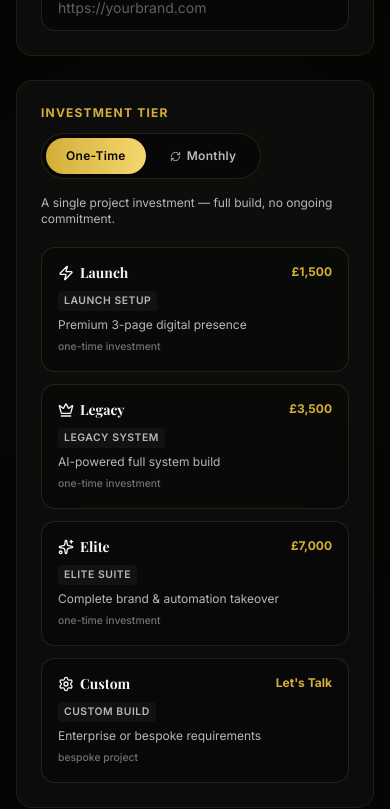
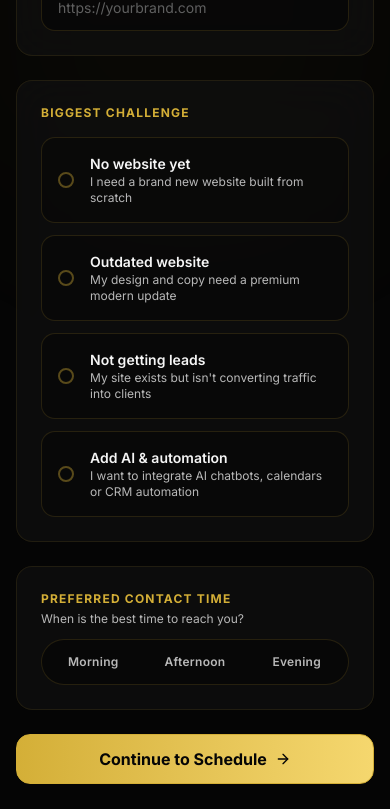
Before and after one commit to echelonsystemsgd-deep/v0-gs-legacy-wealth-app, a Next.js app: page /book in a window 390 px wide. Shown: the part 1300-2109 px from the top of the page. Built offline with nearby package versions, Linux system fonts and the light colour scheme; a web font is replaced by a local one.

Commit message:
feat: add contact page and implement booking flow component

```diff
--- a/app/contact/page.tsx
+++ b/app/contact/page.tsx
@@ -7,14 +7,6 @@ import { Navbar } from '@/components/navbar'
 import { Footer } from '@/components/footer'
 import { Mail, Phone, MapPin, Send, Loader2, Sparkles, CheckCircle2 } from 'lucide-react'
 
-const SERVICES = [
-  'Premium Business Website',
-  'AI Chatbot & Automation',
-  'Lead Generation System',
-  'Branding & Digital Presence',
-  'Website Redesign & Optimization'
-]
-
 export default function ContactPage() {
   const router = useRouter()
   const supabase = createClient()
@@ -22,10 +14,9 @@ export default function ContactPage() {
     name: '',
     business_name: '',
     email: '',
-    phone: '',
     website: '',
-    service_interested: 'Premium Business Website',
-    notes: ''
+    biggest_challenge: '',
+    preferred_contact_time: ''
   })
   const [loading, setLoading] = useState(false)
   const [success, setSuccess] = useState(false)
@@ -33,6 +24,14 @@ export default function ContactPage() {
 
   const handleSubmit = async (e: React.FormEvent) => {
     e.preventDefault()
+    if (!form.biggest_challenge) {
+      setErrorMsg('Please select your biggest challenge.')
+      return
+    }
+    if (!form.preferred_contact_time) {
+      setErrorMsg('Please select a preferred contact time.')
+      return
+    }
     setLoading(true)
     setErrorMsg(null)
 
@@ -40,10 +39,8 @@ export default function ContactPage() {
       name: form.name,
       business_name: form.business_name,
       email: form.email,
-      phone: form.phone || null,
       website: form.website || null,
-      service_interested: form.service_interested,
-      notes: form.notes || null,
+      notes: `Challenge: ${form.biggest_challenge} | Preferred time: ${form.preferred_contact_time}`,
       source: 'contact',
       status: 'New'
     })
@@ -149,7 +146,6 @@ export default function ContactPage() {
                   </div>
                 </div>
 
-                <div className="grid md:grid-cols-2 gap-4">
                 <div className="space-y-1.5">
                   <label className="text-xxs font-bold uppercase tracking-widest text-muted-foreground">Work Email *</label>
                   <input
@@ -159,17 +155,6 @@ export default function ContactPage() {
                     onChange={(e) => setForm((p) => ({ ...p, email: e.target.value }))}
                     className="w-full bg-background/60 border border-gold/15 hover:border-gold/25 rounded-xl px-4 py-2.5 text-sm text-foreground outline-none focus:ring-2 focus:ring-gold/20 transition-all"
                   />
-                  </div>
-
-                  <div className="space-y-1.5">
-                    <label className="text-xxs font-bold uppercase tracking-widest text-muted-foreground">Phone Number</label>
-                    <input
-                      type="tel"
-                      value={form.phone}
-                      onChange={(e) => setForm((p) => ({ ...p, phone: e.target.value }))}
-                      className="w-full bg-background/60 border border-gold/15 hover:border-gold/25 rounded-xl px-4 py-2.5 text-sm text-foreground outline-none focus:ring-2 focus:ring-gold/20 transition-all"
-                    />
-                  </div>
                 </div>
 
                 <div className="grid md:grid-cols-2 gap-4">
@@ -185,26 +170,43 @@ export default function ContactPage() {
                   </div>
 
                   <div className="space-y-1.5">
-                    <label className="text-xxs font-bold uppercase tracking-widest text-muted-foreground">Service Required</label>
+                    <label className="text-xxs font-bold uppercase tracking-widest text-muted-foreground">Biggest Challenge *</label>
                     <select
-                      value={form.service_interested}
-                      onChange={(e) => setForm((p) => ({ ...p, service_interested: e.target.value }))}
+                      required
+                      value={form.biggest_challenge}
+                      onChange={(e) => setForm((p) => ({ ...p, biggest_challenge: e.target.value }))}
                       className="w-full bg-background/60 border border-gold/15 hover:border-gold/25 rounded-xl px-4 py-2.5 text-sm text-foreground outline-none focus:ring-2 focus:ring-gold/20 transition-all"
                     >
-                      {SERVICES.map((s) => <option key={s} value={s}>{s}</option>)}
+                      <option value="" disabled>Select your biggest challenge</option>
+                      <option value="No website yet">No website yet</option>
+                      <option value="Outdated website">Outdated website</option>
+                      <option value="Not getting leads">Not getting leads</option>
+                      <option value="Want to modernise / add AI features">Want to modernise / add AI features</option>
                     </select>
                   </div>
                 </div>
 
-                <div className="space-y-1.5">
-                  <label className="text-xxs font-bold uppercase tracking-widest text-muted-foreground">Project Details & Objectives</label>
-                  <textarea
-                    rows={4}
-                    placeholder="Tell us about your brand's goals, timeline, and dynamic requirements..."
-                    value={form.notes}
-                    onChange={(e) => setForm((p) => ({ ...p, notes: e.target.value }))}
-                    className="w-full bg-background/60 border border-gold/15 hover:border-gold/25 rounded-xl px-4 py-2.5 text-sm text-foreground outline-none focus:ring-2 focus:ring-gold/20 transition-all resize-none"
-                  />
+                <div className="space-y-2">
+                  <label className="text-xxs font-bold uppercase tracking-widest text-muted-foreground">Preferred Contact Time *</label>
+                  <div className="inline-flex w-full items-center bg-background/60 border border-gold/15 rounded-xl p-1 gap-1">
+                    {(['Morning', 'Afternoon', 'Evening'] as const).map((time) => {
+                      const selected = form.preferred_contact_time === time
+                      return (
+                        <button
+                          key={time}
+                          type="button"
+                          onClick={() => setForm((p) => ({ ...p, preferred_contact_time: time }))}
+                          className={`flex-1 text-center py-2.5 rounded-lg text-xs font-semibold tracking-wide transition-all duration-300 focus:outline-none focus:ring-2 focus:ring-gold/20 active:scale-95 touch-manipulation ${
+                            selected
+                              ? 'bg-gradient-to-r from-gold to-gold-light text-background shadow-sm font-bold'
+                              : 'text-muted-foreground hover:text-foreground'
+                          }`}
+                        >
+                          {time}
+                        </button>
+                      )
+                    })}
+                  </div>
                 </div>
 
                 <div className="pt-2">
@@ -216,6 +218,9 @@ export default function ContactPage() {
                     {loading ? <Loader2 size={16} className="animate-spin" /> : <Send size={16} />}
                     Submit Application
                   </button>
+                  <p className="text-center text-xs text-muted-foreground mt-3">
+                    No commitment. We&apos;ll review your business and give you honest feedback in 20 minutes — completely free.
+                  </p>
                 </div>
               </form>
             )}
--- a/components/booking-flow.tsx
+++ b/components/booking-flow.tsx
@@ -2,7 +2,6 @@
 
 import { useState, useEffect, useRef, Suspense } from "react"
 import { motion, AnimatePresence } from "framer-motion"
-import { useSearchParams } from "next/navigation"
 import Script from "next/script"
 import { Button } from "@/components/ui/button"
 import {
@@ -14,125 +13,44 @@ import {
   CheckCircle2,
   ChevronRight,
   Loader2,
-  Sparkles,
-  Crown,
-  Zap,
-  Settings,
-  RefreshCw,
+  Clock,
 } from "lucide-react"
 
 // -------------------------------------------------------------------
 // Types
 // -------------------------------------------------------------------
-type Tier = "Launch" | "Legacy" | "Elite" | "Custom"
-type BillingType = "one-time" | "monthly"
-type Obstacle = "Design Upgrade" | "Automation Systems" | "Full Brand Takeover" | "Other"
+type Challenge = "No website yet" | "Outdated website" | "Not getting leads" | "Want to modernise / add AI features"
+type ContactTime = "Morning" | "Afternoon" | "Evening"
 
 interface FormData {
   fullName: string
   email: string
   websiteUrl: string
   companyName: string
-  selectedTier: Tier | ""
-  billingType: BillingType
-  topObstacle: Obstacle | ""
+  biggestChallenge: Challenge | ""
+  preferredContactTime: ContactTime | ""
 }
 
-// -------------------------------------------------------------------
-// Tier option config — prices differ by billing type
-// -------------------------------------------------------------------
-const tierMeta: Record<
-  Tier,
+const challengeOptions: { value: Challenge; label: string; description: string }[] = [
   {
-    icon: React.ReactNode
-    oneTime: { price: string; interval: string; planName: string; description: string }
-    monthly: { price: string; interval: string; planName: string; description: string }
-  }
-> = {
-  Launch: {
-    icon: <Zap size={16} />,
-    oneTime: {
-      price: "£1,500",
-      interval: "one-time investment",
-      planName: "Launch Setup",
-      description: "Premium 3-page digital presence",
-    },
-    monthly: {
-      price: "£499",
-      interval: "billed monthly",
-      planName: "Ascent Retainer",
-      description: "Hosting, weekly audits & priority dev hours",
-    },
-  },
-  Legacy: {
-    icon: <Crown size={16} />,
-    oneTime: {
-      price: "£3,500",
-      interval: "one-time investment",
-      planName: "Legacy System",
-      description: "AI-powered full system build",
-    },
-    monthly: {
-      price: "£1,299",
-      interval: "billed monthly",
-      planName: "Sovereign Retainer",
-      description: "Growth campaigns, AI tuning & SEO strategy",
-    },
-  },
-  Elite: {
-    icon: <Sparkles size={16} />,
-    oneTime: {
-      price: "£7,000",
-      interval: "one-time investment",
-      planName: "Elite Suite",
-      description: "Complete brand & automation takeover",
-    },
-    monthly: {
-      price: "£2,999",
-      interval: "billed monthly",
-      planName: "Apex Retainer",
-      description: "Full fractional tech & marketing team",
-    },
-  },
-  Custom: {
-    icon: <Settings size={16} />,
-    oneTime: {
-      price: "Let's Talk",
-      interval: "bespoke project",
-      planName: "Custom Build",
-      description: "Enterprise or bespoke requirements",
-    },
-    monthly: {
-      price: "Let's Talk",
-      interval: "bespoke retainer",
-      planName: "Custom Retainer",
-      description: "Ongoing enterprise partnership",
-    },
-  },
-}
-
-const tierKeys: Tier[] = ["Launch", "Legacy", "Elite", "Custom"]
-
-const obstacleOptions: { value: Obstacle; label: string; description: string }[] = [
-  {
-    value: "Design Upgrade",
-    label: "Design Upgrade",
-    description: "My brand looks outdated and doesn't convert",
+    value: "No website yet",
+    label: "No website yet",
+    description: "I need a brand new website built from scratch",
   },
   {
-    value: "Automation Systems",
-    label: "Automation Systems",
-    description: "I need AI workflows to save time & capture leads",
+    value: "Outdated website",
+    label: "Outdated website",
+    description: "My design and copy need a premium modern update",
   },
   {
-    value: "Full Brand Takeover",
-    label: "Full Brand Takeover",
-    description: "I need a complete identity & digital overhaul",
+    value: "Not getting leads",
+    label: "Not getting leads",
+    description: "My site exists but isn't converting traffic into clients",
   },
   {
-    value: "Other",
-    label: "Something Else",
-    description: "I have a unique challenge to discuss",
+    value: "Want to modernise / add AI features",
+    label: "Add AI & automation",
+    description: "I want to integrate AI chatbots, calendars or CRM automation",
   },
 ]
 
@@ -148,8 +66,8 @@ function validateForm(data: FormData): Partial<Record<keyof FormData, string>> {
     errors.email = "Please enter a valid email address."
   }
   if (!data.companyName.trim()) errors.companyName = "Company / brand name is required."
-  if (!data.selectedTier) errors.selectedTier = "Please select an investment tier."
-  if (!data.topObstacle) errors.topObstacle = "Please select your primary objective."
+  if (!data.biggestChallenge) errors.biggestChallenge = "Please select your biggest challenge."
+  if (!data.preferredContactTime) errors.preferredContactTime = "Please select your preferred contact time."
   return errors
 }
 
@@ -157,9 +75,6 @@ function validateForm(data: FormData): Partial<Record<keyof FormData, string>> {
 // Inner component (uses useSearchParams — must be inside Suspense)
 // -------------------------------------------------------------------
 function BookingFlowInner() {
-  const searchParams = useSearchParams()
-  const tierParam = searchParams.get("tier") as Tier | null
-
   const [step, setStep] = useState<1 | 2>(1)
   const [isSubmitting, setIsSubmitting] = useState(false)
   const [errors, setErrors] = useState<Partial<Record<keyof FormData, string>>>({})
@@ -170,17 +85,9 @@ function BookingFlowInner() {
     email: "",
     websiteUrl: "",
     companyName: "",
-    selectedTier: tierParam && ["Launch", "Legacy", "Elite", "Custom"].includes(tierParam) ? tierParam : "",
-    billingType: "one-time",
-    topObstacle: "",
+    biggestChallenge: "",
+    preferredContactTime: "",
   })
-
-  // Sync tier from URL when it changes
-  useEffect(() => {
-    if (tierParam && ["Launch", "Legacy", "Elite", "Custom"].includes(tierParam)) {
-      setFormData((prev) => ({ ...prev, selectedTier: tierParam }))
-    }
-  }, [tierParam])
 
   const updateField = <K extends keyof FormData>(key: K, value: FormData[K]) => {
     setFormData((prev) => ({ ...prev, [key]: value }))
@@ -208,10 +115,6 @@ function BookingFlowInner() {
   // Build Calendly URL with pre-fill and custom styling
   // -------------------------------------------------------------------
   const calendlyBase = "https://calendly.com/gslegacywealth/30min"
-  const activePlan =
-    formData.selectedTier
-      ? tierMeta[formData.selectedTier as Tier][formData.billingType === "monthly" ? "monthly" : "oneTime"].planName
-      : ""
   const calendlyParams = new URLSearchParams({
     background_color: "050505",
     text_color: "F5F5F5",
@@ -221,7 +124,7 @@ function BookingFlowInner() {
     name: formData.fullName,
     email: formData.email,
     a1: formData.websiteUrl,
-    a2: `${formData.selectedTier} – ${activePlan} (${formData.billingType === "monthly" ? "Monthly" : "One-Time"})`,
+    a2: `${formData.biggestChallenge} — Preferred time: ${formData.preferredContactTime}`,
   })
   const calendlyUrl = `${calendlyBase}?${calendlyParams.toString()}`
 
@@ -405,115 +308,18 @@ function BookingFlowInner() {
                 </div>
               </div>
 
-              {/* -- Tier Selection -- */}
-              <div className="glass rounded-2xl p-6 border border-gold/15 space-y-5">
-                {/* Header row: label + billing toggle */}
-                <div className="flex flex-col sm:flex-row sm:items-center sm:justify-between gap-3">
-                  <p className="text-xs uppercase tracking-widest text-gold font-bold">Investment Tier</p>
-
-                  {/* Billing frequency pill toggle */}
-                  <div className="inline-flex items-center self-start sm:self-auto bg-background/60 border border-gold/15 rounded-full p-1 gap-1">
-                    <button
-                      type="button"
-                      id="billing-one-time"
-                      onClick={() => updateField("billingType", "one-time")}
-                      className={`relative px-5 py-2.5 rounded-full text-xs font-semibold tracking-wide transition-all duration-300 focus:outline-none focus:ring-2 focus:ring-gold/40 active:scale-95 touch-manipulation ${
-                        formData.billingType === "one-time"
-                          ? "bg-gradient-to-r from-gold to-gold-light text-background shadow-sm"
-                          : "text-muted-foreground hover:text-foreground"
-                      }`}
-                    >
-                      One-Time
-                    </button>
-                    <button
-                      type="button"
-                      id="billing-monthly"
-                      onClick={() => updateField("billingType", "monthly")}
-                      className={`relative flex items-center gap-1.5 px-5 py-2.5 rounded-full text-xs font-semibold tracking-wide transition-all duration-300 focus:outline-none focus:ring-2 focus:ring-gold/40 active:scale-95 touch-manipulation ${
-                        formData.billingType === "monthly"
-                          ? "bg-gradient-to-r from-gold to-gold-light text-background shadow-sm"
-                          : "text-muted-foreground hover:text-foreground"
-                      }`}
-                    >
-                      <RefreshCw size={11} />
-                      Monthly
-                    </button>
-                  </div>
-                </div>
-
-                {/* Billing type context line */}
-                <p className="text-xs text-muted-foreground -mt-1">
-                  {formData.billingType === "one-time"
-                    ? "A single project investment — full build, no ongoing commitment."
-                    : "Ongoing monthly retainer — continuous growth, support & AI optimisation."}
-                </p>
-
-                {/* Tier cards */}
-                <div className="grid sm:grid-cols-2 gap-3">
-                  {tierKeys.map((tierKey) => {
-                    const meta = tierMeta[tierKey]
-                    const billing = formData.billingType === "monthly" ? meta.monthly : meta.oneTime
-                    const selected = formData.selectedTier === tierKey
-                    return (
-                      <button
-                        key={tierKey}
-                        type="button"
-                        id={`tier-${tierKey}`}
-                        onClick={() => updateField("selectedTier", tierKey)}
-                        className={`relative text-left p-4 rounded-xl border transition-all duration-200 focus:outline-none focus:ring-2 focus:ring-gold/40 active:scale-[0.98] touch-manipulation ${
-                          selected
-                            ? "border-gold bg-gold/10"
-                            : "border-gold/15 bg-background/40 hover:border-gold/40 hover:bg-gold/5"
-                        }`}
-                      >
-                        {/* Tier name + price */}
-                        <div className="flex items-start justify-between gap-2 mb-1">
-                          <span className={`flex items-center gap-1.5 text-sm font-bold font-serif leading-tight ${
-                            selected ? "text-gold" : "text-foreground"
-                          }`}>
-                            {meta.icon} {tierKey}
-                          </span>
-                          <span className="text-xs font-bold text-gold shrink-0">{billing.price}</span>
-                        </div>
-                        {/* Plan name badge */}
-                        <span className={`inline-block text-xxs font-semibold uppercase tracking-wider mb-1.5 px-1.5 py-0.5 rounded ${
-                          selected ? "bg-gold/20 text-gold" : "bg-secondary/60 text-muted-foreground"
-                        }`}>
-                          {billing.planName}
-                        </span>
-                        {/* Description */}
-                        <p className="text-xs text-muted-foreground leading-snug">{billing.description}</p>
-                        {/* Interval */}
-                        <p className={`text-xxs mt-1.5 font-medium ${
-                          selected ? "text-gold/70" : "text-muted-foreground/60"
-                        }`}>{billing.interval}</p>
-                        {selected && (
-                          <motion.div
-                            layoutId="tierSelectedDot"
-                            className="absolute top-3 right-3 w-2.5 h-2.5 rounded-full bg-gold"
-                          />
-                        )}
-                      </button>
-                    )
-                  })}
-                </div>
-                {errors.selectedTier && (
-                  <p className="text-xs text-red-400">{errors.selectedTier}</p>
-                )}
-              </div>
-
-              {/* -- Top Obstacle -- */}
+              {/* -- Biggest Challenge -- */}
               <div className="glass rounded-2xl p-6 border border-gold/15 space-y-4">
-                <p className="text-xs uppercase tracking-widest text-gold font-bold">Primary Objective</p>
+                <p className="text-xs uppercase tracking-widest text-gold font-bold">Biggest Challenge</p>
                 <div className="space-y-3">
-                  {obstacleOptions.map((opt) => {
-                    const selected = formData.topObstacle === opt.value
+                  {challengeOptions.map((opt) => {
+                    const selected = formData.biggestChallenge === opt.value
                     return (
                       <button
                         key={opt.value}
                         type="button"
-                        id={`obstacle-${opt.value.replace(/\s+/g, "-")}`}
-                        onClick={() => updateField("topObstacle", opt.value)}
+                        id={`challenge-${opt.value.replace(/\s+/g, "-")}`}
+                        onClick={() => updateField("biggestChallenge", opt.value)}
                         className={`w-full text-left flex items-center gap-4 p-4 rounded-xl border transition-all duration-200 focus:outline-none focus:ring-2 focus:ring-gold/40 ${
                           selected
                             ? "border-gold bg-gold/10"
@@ -537,8 +343,43 @@ function BookingFlowInner() {
                     )
                   })}
                 </div>
-                {errors.topObstacle && (
-                  <p className="text-xs text-red-400">{errors.topObstacle}</p>
+                {errors.biggestChallenge && (
+                  <p className="text-xs text-red-400">{errors.biggestChallenge}</p>
+                )}
+              </div>
+
+              {/* -- Preferred Contact Time -- */}
+              <div className="glass rounded-2xl p-6 border border-gold/15 space-y-4">
+                <div className="flex flex-col sm:flex-row sm:items-center sm:justify-between gap-3">
+                  <div>
+                    <p className="text-xs uppercase tracking-widest text-gold font-bold">Preferred Contact Time</p>
+                    <p className="text-xs text-muted-foreground mt-1">When is the best time to reach you?</p>
+                  </div>
+
+                  {/* 3-pill toggle, full-width on mobile */}
+                  <div className="inline-flex w-full sm:w-auto items-center bg-background/60 border border-gold/15 rounded-full p-1 gap-1">
+                    {(["Morning", "Afternoon", "Evening"] as ContactTime[]).map((time) => {
+                      const selected = formData.preferredContactTime === time
+                      return (
+                        <button
+                          key={time}
+                          type="button"
+                          id={`contact-time-${time.toLowerCase()}`}
+                          onClick={() => updateField("preferredContactTime", time)}
+                          className={`flex-1 sm:flex-initial text-center px-5 py-2.5 rounded-full text-xs font-semibold tracking-wide transition-all duration-300 focus:outline-none focus:ring-2 focus:ring-gold/40 active:scale-95 touch-manipulation ${
+                            selected
+                              ? "bg-gradient-to-r from-gold to-gold-light text-background shadow-sm"
+                              : "text-muted-foreground hover:text-foreground"
+                          }`}
+                        >
+                          {time}
+                        </button>
+                      )
+                    })}
+                  </div>
+                </div>
+                {errors.preferredContactTime && (
+                  <p className="text-xs text-red-400 mt-1">{errors.preferredContactTime}</p>
                 )}
               </div>
 
@@ -564,7 +405,7 @@ function BookingFlowInner() {
               </Button>
 
               <p className="text-center text-xs text-muted-foreground">
-                Your details are captured instantly — even if you close the next page.
+                No commitment. We&apos;ll review your business and give you honest feedback in 20 minutes — completely free.
               </p>
             </form>
           </motion.div>
@@ -597,23 +438,15 @@ function BookingFlowInner() {
 
             {/* Selected Summary */}
             <div className="flex flex-wrap gap-2">
-              {formData.selectedTier && (
+              {formData.biggestChallenge && (
                 <span className="flex items-center gap-1.5 px-3 py-1 rounded-full bg-gold/10 border border-gold/25 text-xs font-bold text-gold">
-                  <Crown size={11} />
-                  {tierMeta[formData.selectedTier as Tier][
-                    formData.billingType === "monthly" ? "monthly" : "oneTime"
-                  ].planName}
+                  {formData.biggestChallenge}
                 </span>
               )}
-              {formData.billingType && (
+              {formData.preferredContactTime && (
                 <span className="flex items-center gap-1.5 px-3 py-1 rounded-full bg-secondary/40 border border-gold/15 text-xs font-semibold text-gold">
-                  <RefreshCw size={11} />
-                  {formData.billingType === "monthly" ? "Monthly Retainer" : "One-Time Investment"}
-                </span>
-              )}
-              {formData.topObstacle && (
-                <span className="flex items-center gap-1.5 px-3 py-1 rounded-full bg-secondary/40 border border-border text-xs font-medium text-foreground">
-                  {formData.topObstacle}
+                  <Clock size={11} />
+                  {formData.preferredContactTime}
                 </span>
               )}
             </div>
```
Also changed, not shown: 1 other file (tests, documents, lock files or other folders). Lines whose indentation alone changed are shown as unchanged.
